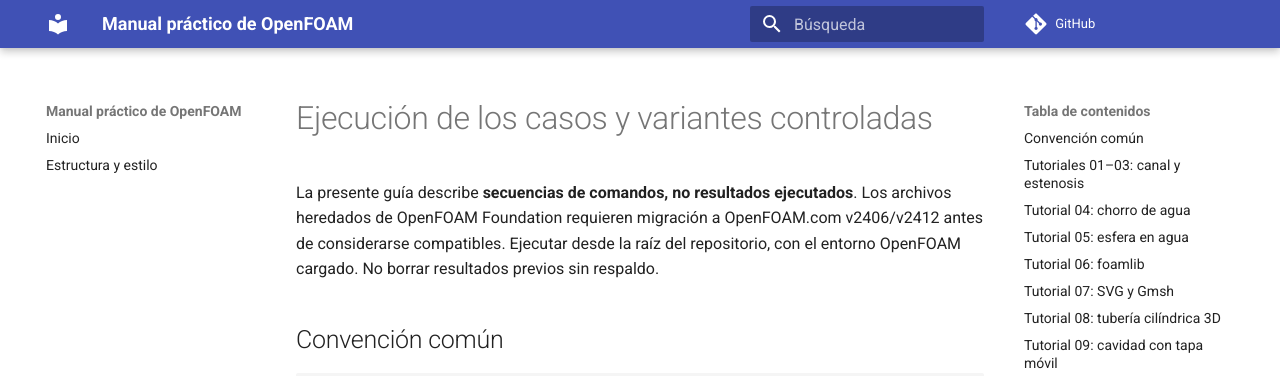
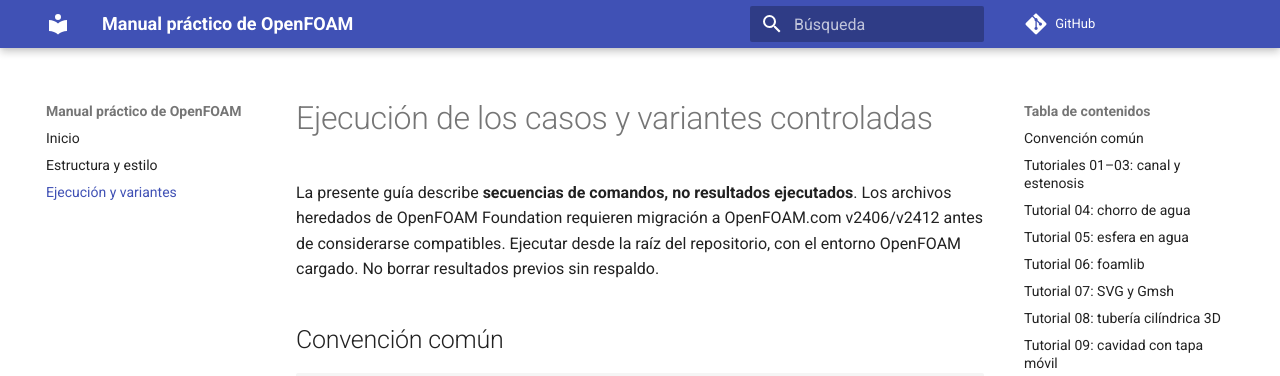
Before and after one commit to juanjosecas/openFOAM-manual, an MkDocs documentation site: the page built from docs/guia-ejecucion-y-variantes.md, in a window 1280 px wide. Shown: the top 376 px of the page. Built offline with MkDocs 1.6.1 and Material for MkDocs 9.7.7, drawn with Linux system fonts in a browser that asks for light colours; comment, search, counter and statistics services are not loaded.

Commit message:
docs: add execution guide to MkDocs navigation

```diff
--- a/mkdocs.yml
+++ b/mkdocs.yml
@@ -8,6 +8,7 @@
 nav:
   - Inicio: index.md
   - Estructura y estilo: estructura-y-estilo.md
+  - Ejecución y variantes: guia-ejecucion-y-variantes.md
 markdown_extensions:
   - admonition
   - pymdownx.superfences
```
